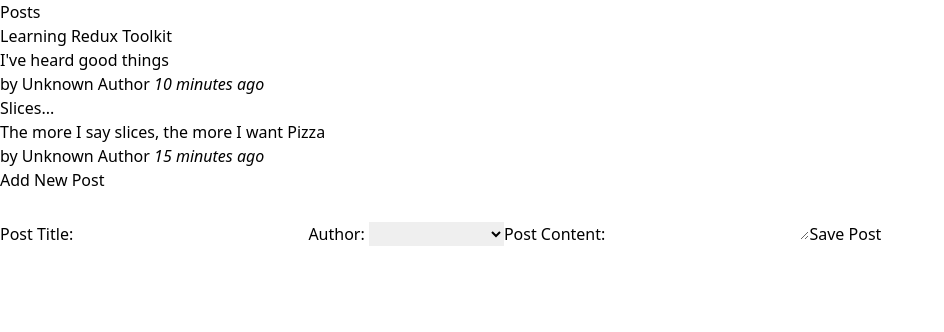
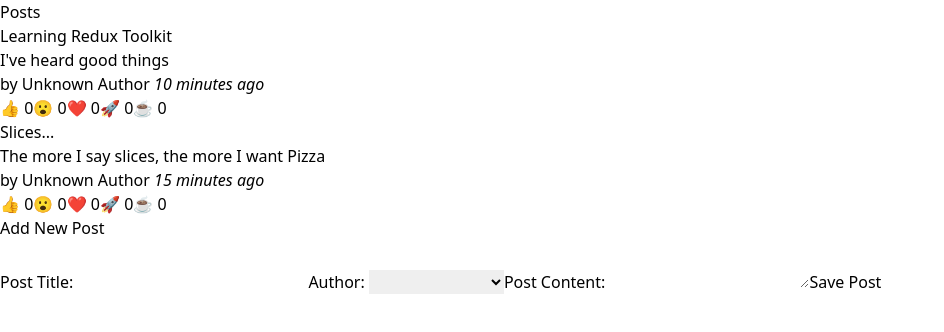
Before and after one commit to Samueelx/bulletin-board, a React (Vite) app: page / in a window 1280 px wide. Shown: the top 332 px of the page, without its empty margins (0-944 px from the left). Built offline with nearby package versions, Linux system fonts and the light colour scheme.

Commit message:
Add User reactions to posts.

```diff
--- a/src/features/posts/PostsList.tsx
+++ b/src/features/posts/PostsList.tsx
@@ -3,6 +3,7 @@
 import { selectAllPosts } from './postsSlice';
 import PostAuthor from './PostAuthor';
 import TimeAgo from './TimeAgo';
+import ReactionButtons from './ReactionButtons';
 
 
 const PostsList: React.FC = () => {
@@ -17,6 +18,7 @@
               <PostAuthor userId={post.userId}/>
               <TimeAgo timestamp={post.date} />
             </p>
+            <ReactionButtons post={post}/>
         </article>);
     });
 
--- /dev/null
+++ b/src/features/posts/ReactionButtons.tsx
@@ -0,0 +1,33 @@
+import React from "react";
+import { useAppDispatch } from "../../app/hooks";
+import { reactionAdded } from "./postsSlice";
+import { Post } from "./types/types";
+
+const reactionEmoji = {
+    thumbsUps: '👍',
+    wow: '😮',
+    heart: '❤️',
+    rocket: '🚀',
+    coffee: '☕'
+}
+
+const ReactionButtons: React.FC<{ post: Post }> = ({ post }: { post: Post }) => {
+    const dispatch = useAppDispatch();
+    const reactionButtons = Object.entries(reactionEmoji).map(([name, emoji]) => {
+        return (
+            <button
+                key={name}
+                type="button"
+                className=""
+                onClick={() => dispatch(reactionAdded({ id: post.id, reaction: name }))}
+            >
+                {emoji} {post.reactions[name]}
+            </button>
+        )
+    })
+    return (
+        <div>{reactionButtons}</div>
+    );
+}
+
+export default ReactionButtons;
--- a/src/features/posts/postsSlice.ts
+++ b/src/features/posts/postsSlice.ts
@@ -3,7 +3,7 @@
  */
 
 import { createSlice, nanoid, PayloadAction } from "@reduxjs/toolkit";
-import { Post } from "./types/types";
+import { Post} from "./types/types";
 import { sub } from "date-fns";
 
 const initialState = [
@@ -12,12 +12,26 @@
     title: "Learning Redux Toolkit",
     content: "I've heard good things",
     date: sub(new Date(), {minutes: 10}).toISOString(),
+    reactions: {
+      thumbsUps: 0,
+      wow: 0,
+      heart: 0,
+      rocket: 0,
+      coffee: 0,
+    }
   },
   {
     id: "2",
     title: "Slices...",
     content: "The more I say slices, the more I want Pizza",
     date: sub(new Date(), {minutes: 15}).toISOString(),
+    reactions: {
+      thumbsUps: 0,
+      wow: 0,
+      heart: 0,
+      rocket: 0,
+      coffee: 0,
+    }
   },
 ];
 
@@ -37,13 +51,28 @@
             content,
             userId,
             date: new Date().toISOString(),
+            reactions: {
+              thumbsUps: 0,
+              wow: 0,
+              heart: 0,
+              rocket: 0,
+              coffee: 0,
+            }
           },
         };
       },
+    },
+    reactionAdded(state, action){
+      const {id, reaction} = action.payload;
+      const existingPost: Post | undefined = state.find(post => post.id == id);
+      if(existingPost){
+        //@ts-ignore
+        existingPost.reactions[reaction]++
+      }
     },
   },
 });
 
 export const selectAllPosts = (state: { posts: Post[] }) => state.posts;
-export const { postAdded } = postsSlice.actions;
+export const { postAdded, reactionAdded } = postsSlice.actions;
 export default postsSlice.reducer;
```
Also changed, not shown: src/features/posts/types/types.ts (+9 -0 lines).
